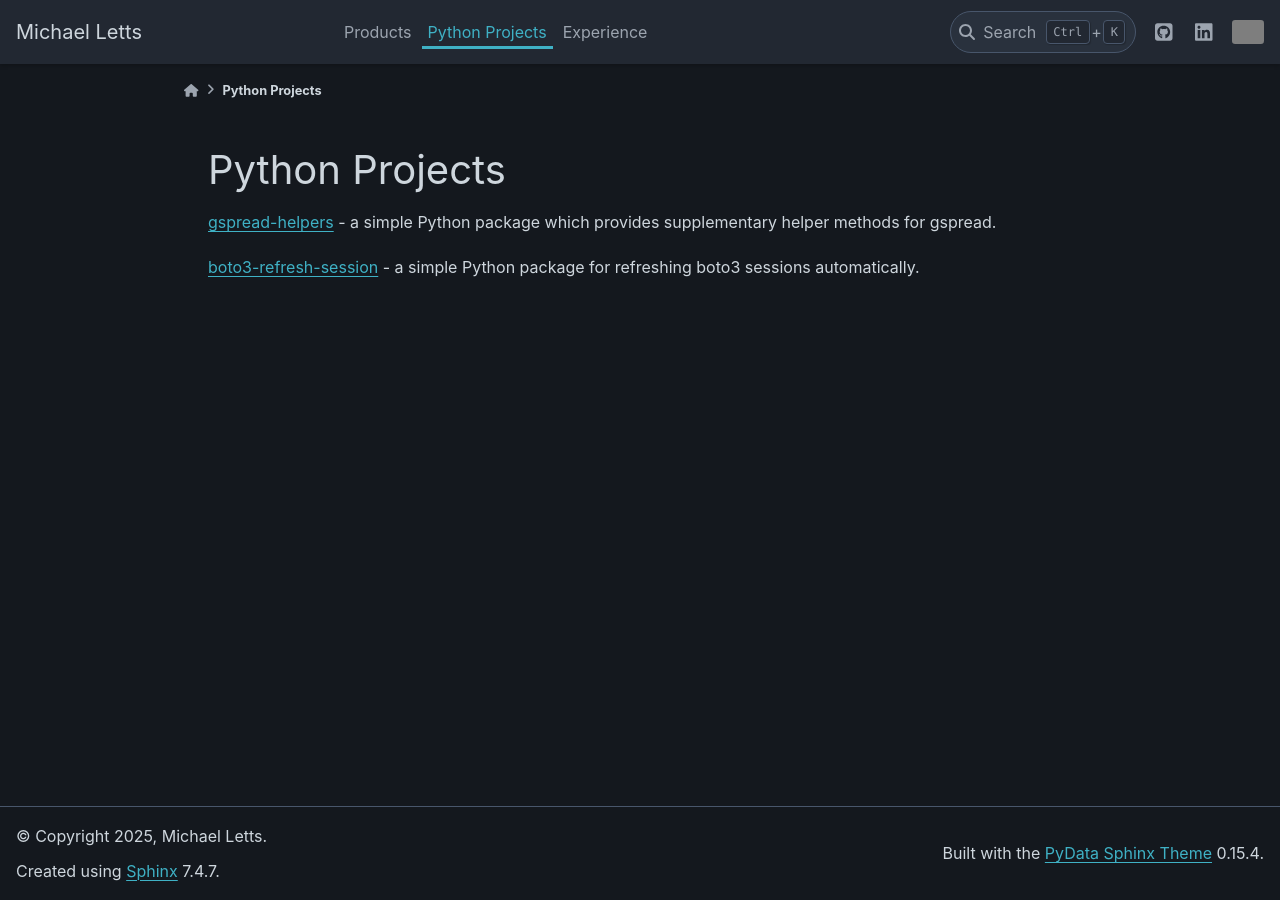
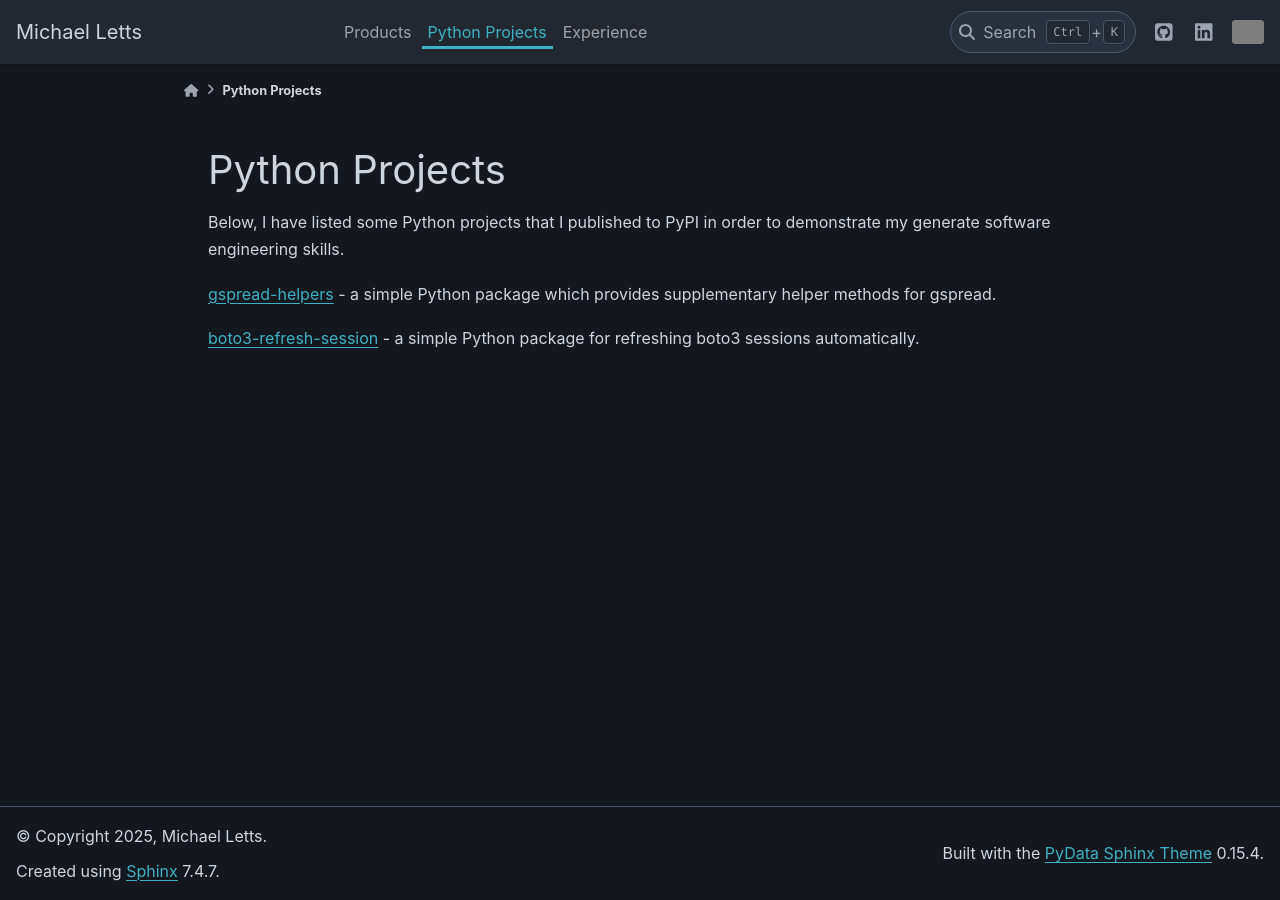
Before and after one commit to michaelthomasletts/michaelthomasletts.github.io, a Sphinx documentation site: the page built from doc/projects.md, in a window 1280 px wide. Built offline with Sphinx 7.4.7 and the PyData theme 0.15.4, drawn with Linux system fonts in a browser that asks for light colours; grey boxes are pictures that could not be loaded.

Commit message:
small change

```diff
--- a/doc/projects.md
+++ b/doc/projects.md
@@ -1,5 +1,7 @@
 Python Projects
 ===============
+
+Below, I have listed some Python projects that I published to PyPI in order to demonstrate my generate software engineering skills.
 
 [gspread-helpers](https://michaelthomasletts.github.io/gspread-helpers/index.html) - a simple Python package which provides supplementary helper methods for gspread.
 
```
